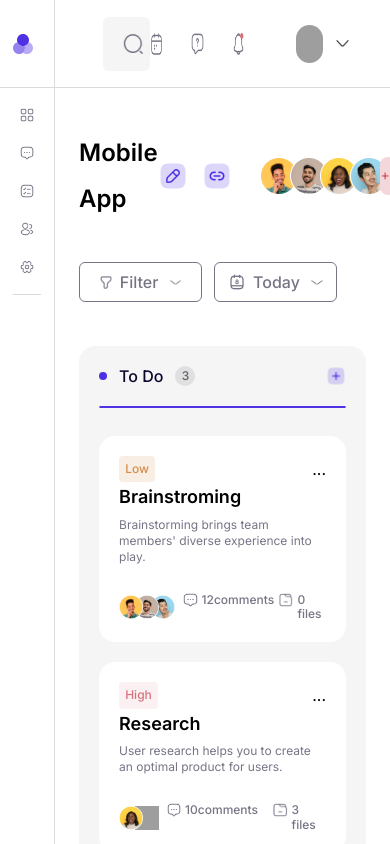
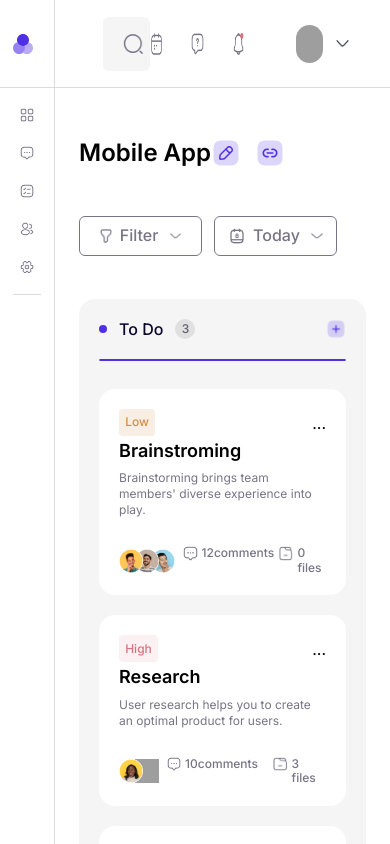
Before and after one commit to Tejodeep2002/kanban-clone, a React (Create React App) app: page / in a window 390 px wide. Built offline with nearby package versions, Linux system fonts and the light colour scheme; grey boxes are pictures that could not be loaded; a web font is replaced by a local one.

Commit message:
responcive colaborator

```diff
--- a/src/components/TodoSection.jsx
+++ b/src/components/TodoSection.jsx
@@ -48,25 +48,24 @@ const TodoSection = () => {
 
     if (destination.droppableId === "col1") {
       col1.splice(destination.index, 0, add);
-
-
-
     } else if (destination.droppableId === "col2") {
       col2.splice(destination.index, 0, add);
-
-
     } else if (destination.droppableId === "col3") {
       col3.splice(destination.index, 0, add);
-
-
     }
 
-
     setColumn1(col1);
-  setColumn2(col2);
+    setColumn2(col2);
     setColumn3(col3);
 
-    console.log("First col",column1, "second col",column2, "third col",column3);
+    console.log(
+      "First col",
+      column1,
+      "second col",
+      column2,
+      "third col",
+      column3
+    );
 
     //If the user moves from on column to another column
   };
@@ -75,7 +74,6 @@ const TodoSection = () => {
     <>
       <div className=" w-full h-full  overflow-hidden ">
         <Header />
-
         <div className="relative h-screen px-6 py-[2.6rem] md:px-12 overflow-y-auto">
           <div className="w-full flex   justify-between">
             <div className="flex items-center">
@@ -93,7 +91,7 @@ const TodoSection = () => {
                 alt=""
               />
             </div>
-            <div className=" flex items-center gap-[0.5rem]">
+            <div className="hidden sm:block sm:flex items-center gap-[0.5rem]">
               <img
                 src="images/icons/add-btn-purple.png"
                 className=" hidden lg:inline w-[15px] h-[15px]"
--- a/src/components/Todolist.jsx
+++ b/src/components/Todolist.jsx
@@ -24,7 +24,7 @@ const Todolist = ({ todolist, todocol }) => {
               {todolist.name}
             </span>
             <div className="w-[20px] h-[20px] rounded-full bg-[#E0E0E0] flex items-center justify-center font-medium text-xs text-[#625F6D]">
-              {todolist.todo.length}
+              {todocol.length}
             </div>
           </div>
           <button style={{display:`${todolist.add?'block':'none'}`}}>
```
